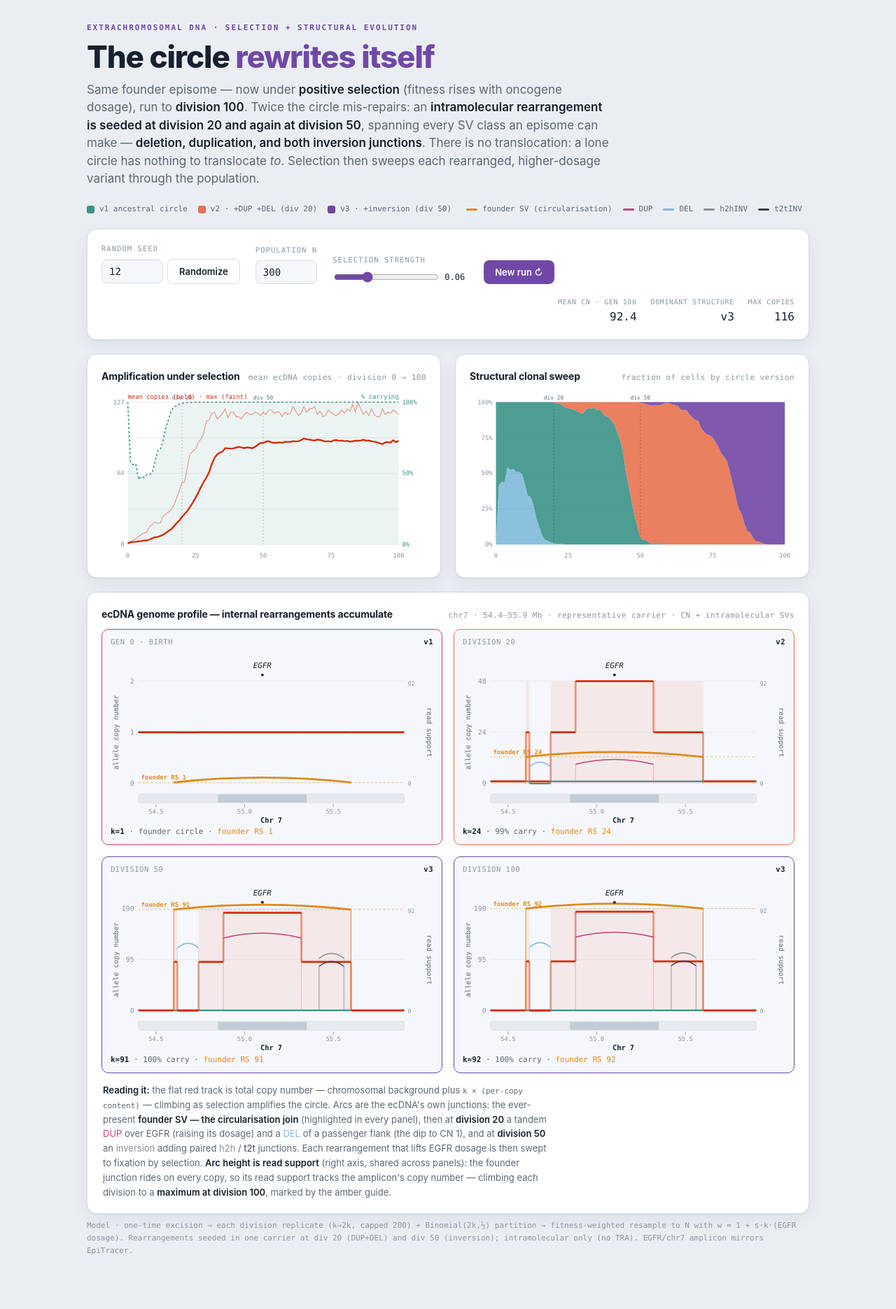
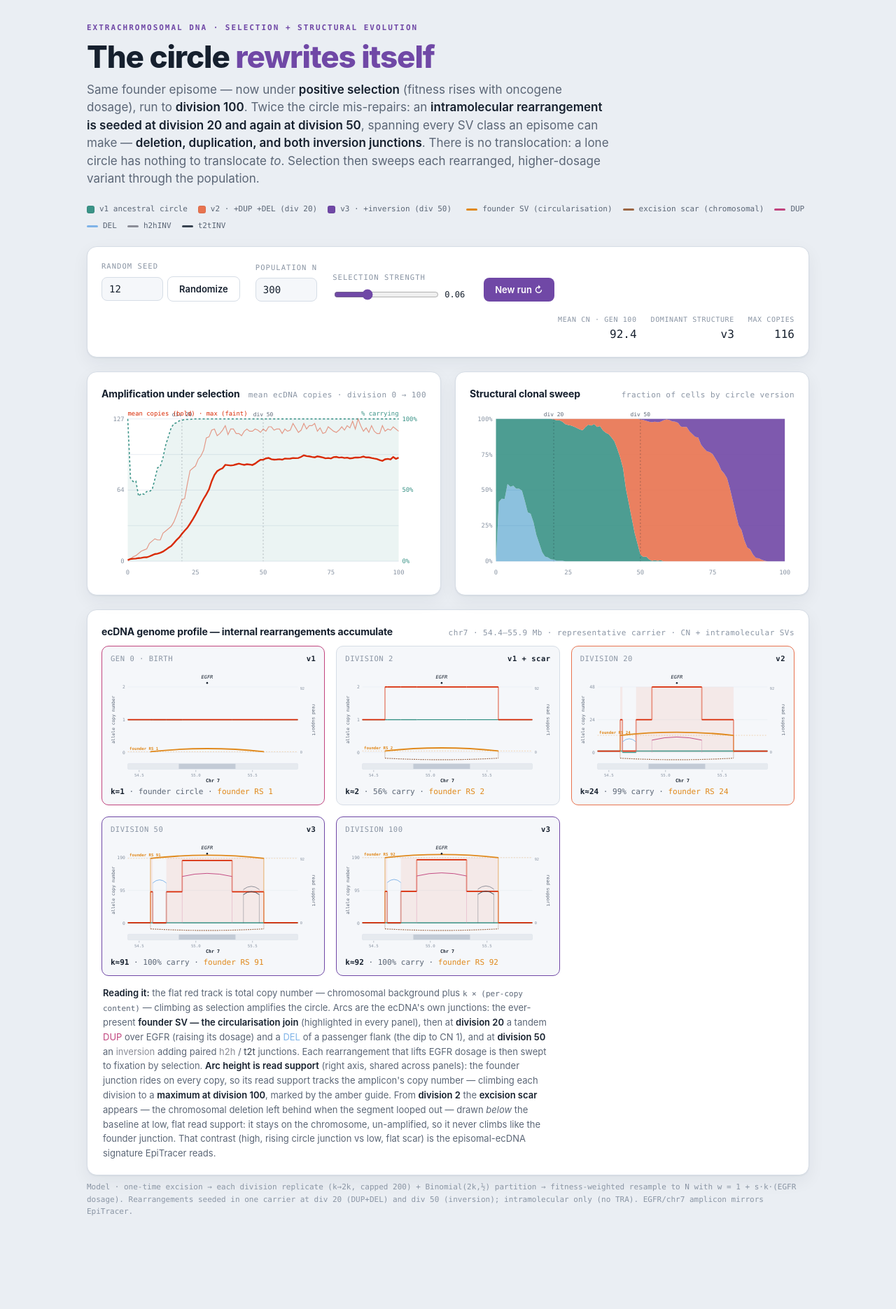
Before and after one commit to alhafidzhamdan/alhafidzhamdan.github.io, a Jekyll site: the page simulations/ecdna_selection_structural_100div.html, which Jekyll copies as it is, in a window 1280 px wide. Shown: the whole page at 70% size. Built offline with Jekyll 4.4.1, drawn with Linux system fonts in a browser that asks for light colours; after the commit the page ends 1816 px from its top, so only the background shows below that.

Commit message:
ecDNA sim: add excision scar from division 2
Add a DIVISION 2 checkpoint and the excision scar - the chromosomal DEL
left behind by the excision. Drawn below the baseline at low, constant
read support (un-amplified), contrasting the climbing founder junction:
the episomal-ecDNA signature. New --scar colour + legend + caption.

Signed-off-by: Alhafidz Hamdan <alhafidz.hamdan@ed.ac.uk>
Co-Authored-By: Claude Opus 4.8 <noreply@anthropic.com>

```diff
--- a/simulations/ecdna_selection_structural_100div.html
+++ b/simulations/ecdna_selection_structural_100div.html
@@ -16,7 +16,7 @@
     --amp:#d92a05; --ecdna:#c1447e; --loss:#0077b6; --diploid:#3a9387;
     --v1:#3a9387; --v2:#e8734f; --v3:#7048a6;
     --del:#7fb3e8; --dup:#c1447e; --h2h:#8b8d97; --t2t:#384351;
-    --ideo:#e6eaef; --ideoband:#c3cbd6; --founder:#e0891c;
+    --ideo:#e6eaef; --ideoband:#c3cbd6; --founder:#e0891c; --scar:#9c6644;
     --accent:#7048a6; --accent-soft:#efeaf7;
     --shadow:0 1px 2px rgba(20,30,45,.06),0 8px 24px rgba(20,30,45,.06);
     --mono:ui-monospace,"SF Mono",SFMono-Regular,Menlo,Consolas,"Liberation Mono",monospace;
@@ -28,7 +28,7 @@
       --faint:#6b7788; --line:#24303d; --grid:#1c2733;
       --amp:#ff5c3a; --ecdna:#e46ba2; --loss:#35a7e6; --diploid:#4cb6a7;
       --v1:#4cb6a7; --v2:#f0824f; --v3:#9d7ad6; --del:#6fa6dd; --dup:#e46ba2; --h2h:#9a9ca6; --t2t:#6b7686;
-      --ideo:#26313d; --ideoband:#3a4756; --founder:#f0ad4e;
+      --ideo:#26313d; --ideoband:#3a4756; --founder:#f0ad4e; --scar:#c08a5e;
       --accent:#9d7ad6; --accent-soft:#1e1830;
       --shadow:0 1px 2px rgba(0,0,0,.3),0 10px 30px rgba(0,0,0,.35);
     }
@@ -37,14 +37,14 @@
     --bg:#eaeef3; --panel:#ffffff; --panel-2:#f5f7fa; --ink:#16202e; --muted:#5b6676; --faint:#8a95a4;
     --line:#d6dde6; --grid:#e7ecf2; --amp:#d92a05; --ecdna:#c1447e; --loss:#0077b6; --diploid:#3a9387;
     --v1:#3a9387; --v2:#e8734f; --v3:#7048a6; --del:#7fb3e8; --dup:#c1447e; --h2h:#8b8d97; --t2t:#384351;
-    --ideo:#e6eaef; --ideoband:#c3cbd6; --founder:#e0891c;
+    --ideo:#e6eaef; --ideoband:#c3cbd6; --founder:#e0891c; --scar:#9c6644;
     --accent:#7048a6; --accent-soft:#efeaf7; --shadow:0 1px 2px rgba(20,30,45,.06),0 8px 24px rgba(20,30,45,.06);
   }
   :root[data-theme="dark"]{
     --bg:#0c111a; --panel:#131b26; --panel-2:#0f1620; --ink:#e8edf4; --muted:#95a1b2; --faint:#6b7788;
     --line:#24303d; --grid:#1c2733; --amp:#ff5c3a; --ecdna:#e46ba2; --loss:#35a7e6; --diploid:#4cb6a7;
     --v1:#4cb6a7; --v2:#f0824f; --v3:#9d7ad6; --del:#6fa6dd; --dup:#e46ba2; --h2h:#9a9ca6; --t2t:#6b7686;
-    --ideo:#26313d; --ideoband:#3a4756; --founder:#f0ad4e;
+    --ideo:#26313d; --ideoband:#3a4756; --founder:#f0ad4e; --scar:#c08a5e;
     --accent:#9d7ad6; --accent-soft:#1e1830; --shadow:0 1px 2px rgba(0,0,0,.3),0 10px 30px rgba(0,0,0,.35);
   }
 
@@ -89,8 +89,8 @@
   .grid2{display:grid;grid-template-columns:1fr 1fr;gap:20px}
   @media (max-width:820px){.grid2{grid-template-columns:1fr}}
 
-  .strip{display:grid;grid-template-columns:repeat(2,1fr);gap:16px}
-  @media (max-width:640px){.strip{grid-template-columns:1fr}}
+  .strip{display:grid;grid-template-columns:repeat(auto-fit,minmax(300px,1fr));gap:16px}
+  @media (max-width:340px){.strip{grid-template-columns:1fr}}
   .frame{background:var(--panel-2);border:1px solid var(--line);border-radius:10px;padding:10px}
   .frame .cap{font-family:var(--mono);font-size:10.5px;color:var(--faint);letter-spacing:.05em;margin:0 2px 4px;display:flex;justify-content:space-between}
   .frame .cap b{color:var(--ink)}
@@ -120,6 +120,7 @@
     <span><i class="dot" style="background:var(--v2)"></i>v2 · +DUP +DEL (div 20)</span>
     <span><i class="dot" style="background:var(--v3)"></i>v3 · +inversion (div 50)</span>
     <span style="margin-left:6px"><i class="swatch" style="background:var(--founder)"></i>founder SV (circularisation)</span>
+    <span><i class="swatch" style="background:var(--scar)"></i>excision scar (chromosomal)</span>
     <span><i class="swatch" style="background:var(--dup)"></i>DUP</span>
     <span><i class="swatch" style="background:var(--del)"></i>DEL</span>
     <span><i class="swatch" style="background:var(--h2h)"></i>h2hINV</span>
@@ -173,7 +174,10 @@
       <span style="color:var(--t2t)">t2t</span> junctions. Each rearrangement that lifts EGFR dosage is then swept to
       fixation by selection. <b>Arc height is read support</b> (right axis, shared across panels): the founder junction rides on
       every copy, so its read support tracks the amplicon's copy number — climbing each division to a
-      <span style="color:var(--founder)"><b>maximum at division 100</b></span>, marked by the amber guide.</p>
+      <span style="color:var(--founder)"><b>maximum at division 100</b></span>, marked by the amber guide. From <b>division 2</b> the
+      <span style="color:var(--scar)"><b>excision scar</b></span> appears — the chromosomal deletion left behind when the segment looped out —
+      drawn <i>below</i> the baseline at low, flat read support: it stays on the chromosome, un-amplified, so it never climbs like the
+      founder junction. That contrast (high, rising circle junction vs low, flat scar) is the episomal-ecDNA signature EpiTracer reads.</p>
   </div>
 
   <p class="hint">Model · one-time excision → each division replicate (k→2k, capped 200) + Binomial(2k,½) partition →
@@ -184,7 +188,7 @@
 <script>
 (function(){
   "use strict";
-  var GENS=100, CHECK=[0,20,50,100], KCAP=200;
+  var GENS=100, CHECK=[0,2,20,50,100], KCAP=200;
   var WIN={s:54.4e6,e:55.9e6}, CIRC={a:54.6e6,b:55.6e6}, EGFR={a:55.0e6,b:55.2e6};
   var DUP={a:54.88e6,b:55.32e6}, DEL={a:54.62e6,b:54.74e6}, INV={a:55.42e6,b:55.56e6};
   // Fitness weight per version: v2 duplicates EGFR (dosage x2); v3's inversion is
@@ -195,7 +199,7 @@
   function C(){return{ink:cssv('--ink'),grid:cssv('--grid'),faint:cssv('--faint'),muted:cssv('--muted'),line:cssv('--line'),
     amp:cssv('--amp'),diploid:cssv('--diploid'),loss:cssv('--loss'),ecdna:cssv('--ecdna'),
     v1:cssv('--v1'),v2:cssv('--v2'),v3:cssv('--v3'),del:cssv('--del'),dup:cssv('--dup'),h2h:cssv('--h2h'),t2t:cssv('--t2t'),
-    ideo:cssv('--ideo'),ideoband:cssv('--ideoband'),founder:cssv('--founder')};}
+    ideo:cssv('--ideo'),ideoband:cssv('--ideoband'),founder:cssv('--founder'),scar:cssv('--scar')};}
 
   function mulberry32(a){return function(){a|=0;a=a+0x6D2B79F5|0;var t=Math.imul(a^a>>>15,1|a);t=t+Math.imul(t^t>>>7,61|t)^t;return((t^t>>>14)>>>0)/4294967296;};}
   function binom(n,rng){var s=0;for(var i=0;i<n;i++)s+=rng()<0.5?1:0;return s;}
@@ -208,10 +212,11 @@
     if(v>=2 && p>=DUP.a && p<DUP.b) return 2;   // tandem duplication
     return 1;
   }
-  function junctions(v){
-    var j=[{t:'founder',x1:CIRC.b,x2:CIRC.a,tier:0}]; // founder SV: circularisation join
-    if(v>=2){ j.push({t:'dup',x1:DUP.b,x2:DUP.a,tier:1}); j.push({t:'del',x1:DEL.a,x2:DEL.b,tier:1}); }
-    if(v>=3){ j.push({t:'h2h',x1:INV.a,x2:INV.b,tier:2}); j.push({t:'t2t',x1:INV.a,x2:INV.b,tier:3}); }
+  function junctions(v,scar){
+    var j=[{t:'founder',x1:CIRC.b,x2:CIRC.a}];       // founder SV: circularisation join (on the ecDNA)
+    if(scar) j.push({t:'scar',x1:CIRC.a,x2:CIRC.b});  // excision scar: chromosomal DEL joining the flanks
+    if(v>=2){ j.push({t:'dup',x1:DUP.b,x2:DUP.a}); j.push({t:'del',x1:DEL.a,x2:DEL.b}); }
+    if(v>=3){ j.push({t:'h2h',x1:INV.a,x2:INV.b}); j.push({t:'t2t',x1:INV.a,x2:INV.b}); }
     return j;
   }
 
@@ -316,8 +321,8 @@
     if(p<CIRC.a||p>=CIRC.b){A=1;B=1;} else {A=k*multAt(ver,p);B=1;}
     return A>=B?{maj:A,min:B}:{maj:B,min:A};
   }
-  function profileSVG(ver,k,founderRS,rsMax){
-    var c=C(),W=470,H=250,padL=42,padR=44,padT=44,padB=58;
+  function profileSVG(ver,k,founderRS,rsMax,scar){
+    var c=C(),W=470,H=262,padL=42,padR=44,padT=44,padB=70;
     var bpAll=[WIN.s,CIRC.a,DEL.a,DEL.b,DUP.a,DUP.b,CIRC.b,WIN.e].sort(function(a,b){return a-b;});
     var bp=[];for(var i=0;i<bpAll.length;i++)if(i===0||bpAll[i]>bpAll[i-1])bp.push(bpAll[i]);
     var majMax=0;for(i=0;i<bp.length-1;i++){var mm=alleleAt(ver,k,(bp[i]+bp[i+1])/2).maj;if(mm>majMax)majMax=mm;}
@@ -353,9 +358,19 @@
     var wRS={founder:1.0,dup:0.72,del:0.62,h2h:0.52,t2t:0.44};
     var yTop=yv(yMax);
     function rs2y(rs){return y0-Math.max(0,Math.min(1,rs/rsMax))*(y0-yTop);}
-    junctions(ver).forEach(function(j){
-      var x1=xg(j.x1),x2=xg(j.x2),mx=(x1+x2)/2,ay=rs2y(wRS[j.t]*founderRS);
-      var isF=j.t==='founder',lw=isF?2.8:1.5,op=isF?0.85:0.42;
+    junctions(ver,scar).forEach(function(j){
+      var x1=xg(j.x1),x2=xg(j.x2),mx=(x1+x2)/2;
+      if(j.t==='scar'){
+        // Excision scar: the chromosomal DEL left behind by the excision. It stays
+        // on the chromosome (un-amplified), so it is drawn BELOW the baseline with a
+        // low, constant read support — a deliberate contrast to the climbing founder arc.
+        var sy=y0+13;
+        svg.appendChild(el('line',{x1:x1,y1:y0,x2:x1,y2:sy,stroke:c.scar,'stroke-width':0.9,'stroke-opacity':0.6}));
+        svg.appendChild(el('line',{x1:x2,y1:y0,x2:x2,y2:sy,stroke:c.scar,'stroke-width':0.9,'stroke-opacity':0.6}));
+        svg.appendChild(el('path',{d:'M'+x1+','+sy+' Q'+mx+','+(sy+7)+' '+x2+','+sy,fill:'none',stroke:c.scar,'stroke-width':1.8,'stroke-dasharray':'3 2'}));
+        return;
+      }
+      var ay=rs2y(wRS[j.t]*founderRS),isF=j.t==='founder',lw=isF?2.8:1.5,op=isF?0.85:0.42;
       svg.appendChild(el('line',{x1:x1,y1:y0,x2:x1,y2:ay,stroke:jc[j.t],'stroke-width':isF?1.2:0.8,'stroke-opacity':op}));
       svg.appendChild(el('line',{x1:x2,y1:y0,x2:x2,y2:ay,stroke:jc[j.t],'stroke-width':isF?1.2:0.8,'stroke-opacity':op}));
       svg.appendChild(el('path',{d:'M'+x1+','+ay+' Q'+mx+','+(ay-14)+' '+x2+','+ay,fill:'none',stroke:jc[j.t],'stroke-width':lw}));
@@ -370,8 +385,8 @@
     var gx=(xg(EGFR.a)+xg(EGFR.b))/2;
     var gl=el('text',{x:gx,y:padT-19,'font-size':11,fill:c.ink,'text-anchor':'middle','font-style':'italic'});gl.textContent='EGFR';svg.appendChild(gl);
     svg.appendChild(el('circle',{cx:gx,cy:padT-9,r:2,fill:c.ink}));
-    // karyotype ideogram strip
-    var idTop=y0+15,idBot=idTop+13;
+    // karyotype ideogram strip (below the excision-scar band)
+    var idTop=y0+25,idBot=idTop+13;
     svg.appendChild(el('rect',{x:xg(WIN.s),y:idTop,width:xg(WIN.e)-xg(WIN.s),height:idBot-idTop,fill:c.ideo,stroke:c.line,'stroke-width':0.7,rx:2}));
     svg.appendChild(el('rect',{x:xg(54.85e6),y:idTop+0.7,width:xg(55.35e6)-xg(54.85e6),height:idBot-idTop-1.4,fill:c.ideoband}));
     // Mb ticks + labels + chromosome name
@@ -383,19 +398,20 @@
 
   function renderStrip(){
     var host=document.getElementById('strip');host.textContent='';var tr=state.traj;
-    var verAt=[1,2,3,3]; // structure shown at each checkpoint
+    var verAt=[1,1,2,3,3];                       // structural version at [0,2,20,50,100]
+    var scarAt=[false,true,true,true,true];      // excision scar introduced at division 2
     var ks=CHECK.map(function(g,i){return g===0?1:Math.max(1,Math.round(tr[g].meanCar));});
     // Founder-SV read support = amplicon copy number, forced monotonic (running
     // max) so it climbs every division to its maximum at division 100 (the shared
     // rsMax used to scale the read-support axis across all four panels).
     var founderRS=[],run=0;ks.forEach(function(k){run=Math.max(run,k);founderRS.push(run);});
     var rsMax=founderRS[founderRS.length-1];
-    var titles=['GEN 0 · BIRTH','DIVISION 20','DIVISION 50','DIVISION 100'];
-    var vlab=['v1','v2','v3','v3'];
+    var titles=['GEN 0 · BIRTH','DIVISION 2','DIVISION 20','DIVISION 50','DIVISION 100'];
+    var vlab=['v1','v1 + scar','v2','v3','v3'];
     CHECK.forEach(function(g,i){
       var f=document.createElement('div');f.className='frame f'+g;
       var cap=document.createElement('p');cap.className='cap';cap.innerHTML='<span>'+titles[i]+'</span><b>'+vlab[i]+'</b>';f.appendChild(cap);
-      f.appendChild(profileSVG(verAt[i],ks[i],founderRS[i],rsMax));
+      f.appendChild(profileSVG(verAt[i],ks[i],founderRS[i],rsMax,scarAt[i]));
       var cn=document.createElement('p');cn.className='cn';
       var p=tr[g];
       cn.innerHTML=(g===0?'<b>k=1</b> · founder circle':'<b>k≈'+ks[i]+'</b> · '+Math.round(p.carry*100)+'% carry')
```
